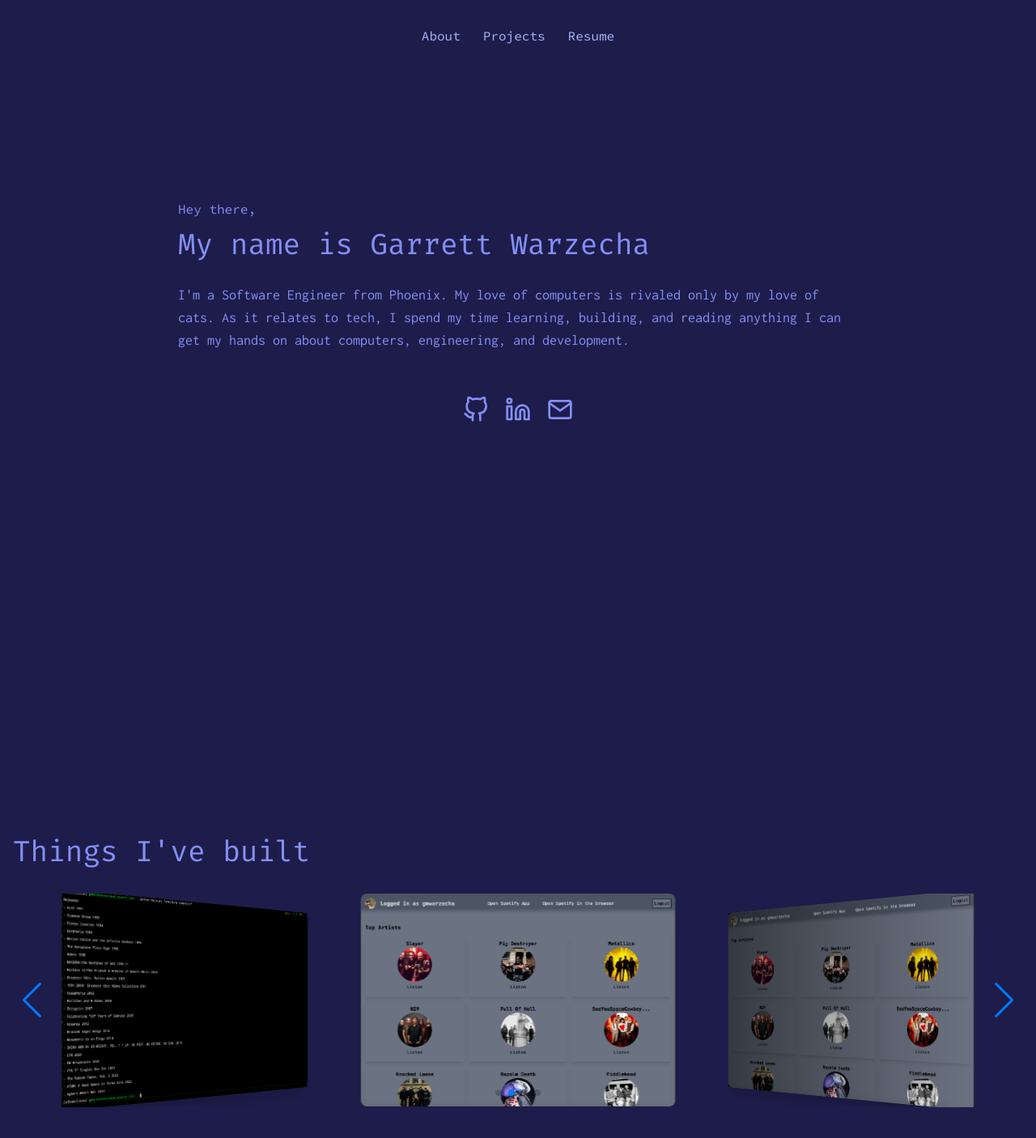
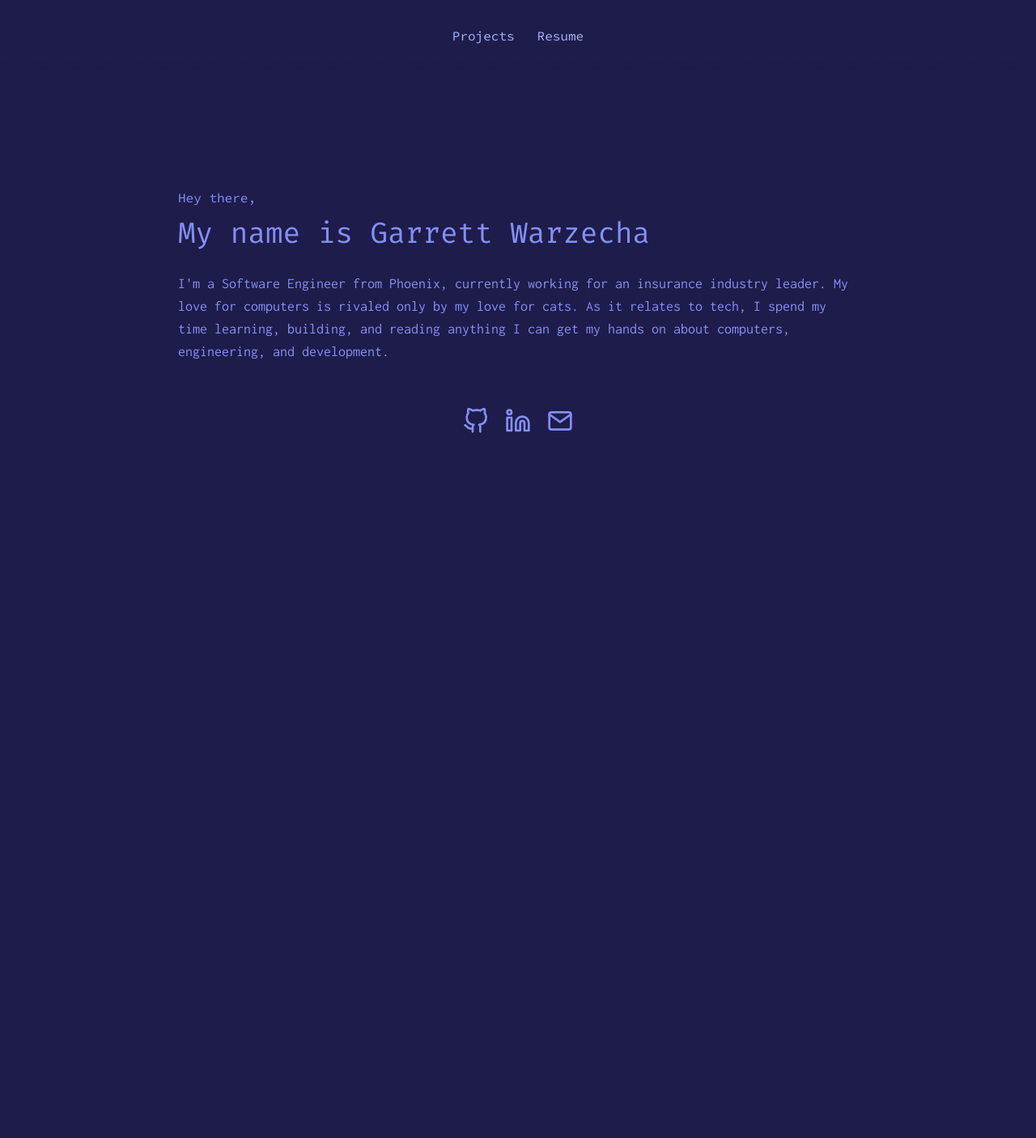
Before and after one commit to gwarzecha/me_page, a Next.js app: page / in a window 1280 px wide. Shown: the top 1406 px of the page at 81% size. After the commit the page ends 800 px from the top, so only its background shows below. Built offline with nearby package versions, Linux system fonts and the light colour scheme.

Commit message:
Revert to basic MVP, remove all projects content to rework in a separate branch

```diff
--- a/src/app/page.tsx
+++ b/src/app/page.tsx
@@ -2,19 +2,6 @@
 import GithubLogoSVG from "../images/githublogo.svg";
 import LinkedInLogoSVG from "../images/linkedin.svg";
 import EmailSVG from "../images/email.svg";
-import Image from "next/image";
-import Link from "next/link";
-import { Swiper, SwiperSlide } from "swiper/react";
-import "swiper/css";
-import "swiper/css/navigation";
-import "swiper/css/pagination";
-import {
-  Navigation,
-  Pagination,
-  Autoplay,
-  Scrollbar,
-  EffectCoverflow,
-} from "swiper/modules";
 
 export default function HomePage() {
   const handleScroll = (e: React.MouseEvent<HTMLAnchorElement>) => {
@@ -33,15 +20,8 @@ export default function HomePage() {
       <nav className="nav-gradient sm:h-1/12 fixed left-0 top-0 z-50 w-full bg-minsk-950 py-6 text-minsk-400 sm:w-full sm:py-8">
         <div className="container mx-auto flex h-full items-center justify-center space-x-7">
           <a
-            href="#about"
-            onClick={handleScroll}
-            className="font-sourcecode text-minsk-300"
-          >
-            About
-          </a>
-          <a
-            href="#projects"
-            onClick={handleScroll}
+            href="https://github.com/gwarzecha"
+            target="_blank"
             className="font-sourcecode text-minsk-300"
           >
             Projects
@@ -68,11 +48,11 @@ export default function HomePage() {
                   My name is Garrett Warzecha
                 </span>
                 <span className="font-inconsolata text-lg">
-                  I&apos;m a Software Engineer from Phoenix. My love of
-                  computers is rivaled only by my love of cats. As it relates to
-                  tech, I spend my time learning, building, and reading anything
-                  I can get my hands on about computers, engineering, and
-                  development.{" "}
+                  I&apos;m a Software Engineer from Phoenix, currently working
+                  for an insurance industry leader. My love for computers is
+                  rivaled only by my love for cats. As it relates to tech, I
+                  spend my time learning, building, and reading anything I can
+                  get my hands on about computers, engineering, and development.{" "}
                 </span>
               </div>
               <div className="container mx-auto px-4 py-8">
@@ -94,112 +74,6 @@ export default function HomePage() {
             </div>
           </div>
         </section>
-        <section
-          id="projects"
-          className="flex min-h-screen flex-col items-center justify-center bg-minsk-950 text-minsk-400"
-        >
-          <div className="container mx-auto px-4 py-8">
-            <h2 className="font-firacode pb-8 text-4xl">Things I've built</h2>
-            <div className="w-full max-w-7xl">
-              <Swiper
-                modules={[
-                  Navigation,
-                  Pagination,
-                  Autoplay,
-                  Scrollbar,
-                  EffectCoverflow,
-                ]}
-                navigation
-                pagination={{ clickable: true }}
-                scrollbar={{ draggable: true }}
-                autoplay={{ delay: 3000 }}
-                effect={"coverflow"}
-                spaceBetween={30}
-                slidesPerView={1}
-                breakpoints={{
-                  640: {
-                    slidesPerView: 1,
-                    spaceBetween: 20,
-                  },
-                  768: {
-                    slidesPerView: 2,
-                    spaceBetween: 30,
-                  },
-                  1024: {
-                    slidesPerView: 3,
-                    spaceBetween: 40,
-                  },
-                }}
-                className="mySwiper"
-              >
-                <SwiperSlide className="flex items-center justify-center">
-                  <Link
-                    href="https://github.com/gwarzecha/listening_dashboard"
-                    target="_blank"
-                  >
-                    <Image
-                      src="/images/spotify_app.png"
-                      alt="Spotify App"
-                      width={500}
-                      height={500}
-                      className="rounded-lg shadow-xl"
-                    />
-                  </Link>
-                </SwiperSlide>
-                <SwiperSlide className="flex items-center justify-center">
-                  <Link
-                    href="https://github.com/gwarzecha/album_search_tool"
-                    target="_blank"
-                  >
-                    <Image
-                      src="/images/python_album_tool.png"
-                      alt="Spotify App"
-                      width={500}
-                      height={500}
-                      className="rounded-lg shadow-xl"
-                    />
-                  </Link>
-                </SwiperSlide>
-                <SwiperSlide className="flex items-center justify-center">
-                  <Image
-                    src="/images/spotify_app.png"
-                    alt="Spotify App"
-                    width={500}
-                    height={500}
-                    className="rounded-lg shadow-xl"
-                  />
-                </SwiperSlide>
-                <SwiperSlide className="flex items-center justify-center">
-                  <Image
-                    src="/images/spotify_app.png"
-                    alt="Spotify App"
-                    width={500}
-                    height={500}
-                    className="rounded-lg shadow-xl"
-                  />
-                </SwiperSlide>
-                <SwiperSlide className="flex items-center justify-center">
-                  <Image
-                    src="/images/spotify_app.png"
-                    alt="Spotify App"
-                    width={500}
-                    height={500}
-                    className="rounded-lg shadow-xl"
-                  />
-                </SwiperSlide>
-                <SwiperSlide className="flex items-center justify-center">
-                  <Image
-                    src="/images/spotify_app.png"
-                    alt="Spotify App"
-                    width={500}
-                    height={500}
-                    className="rounded-lg shadow-xl"
-                  />
-                </SwiperSlide>
-              </Swiper>
-            </div>
-          </div>
-        </section>
       </div>
     </main>
   );
```
